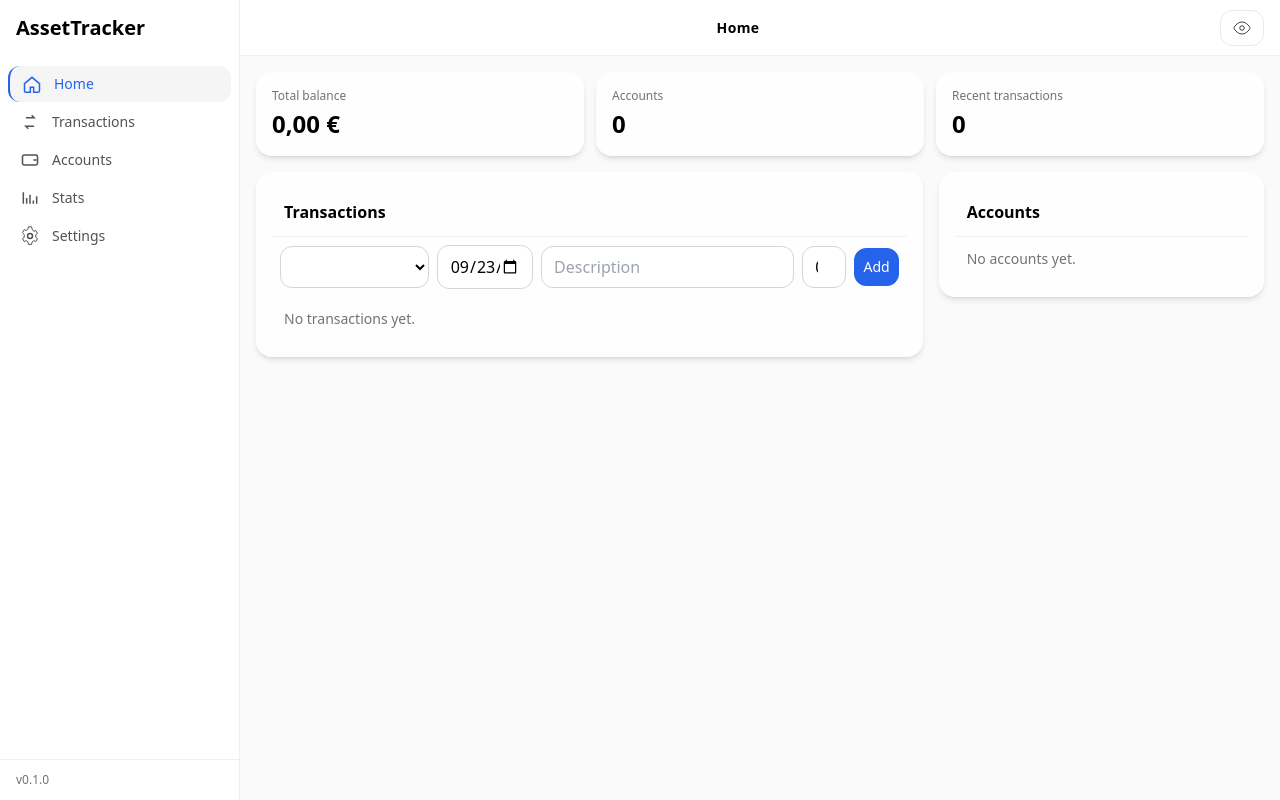
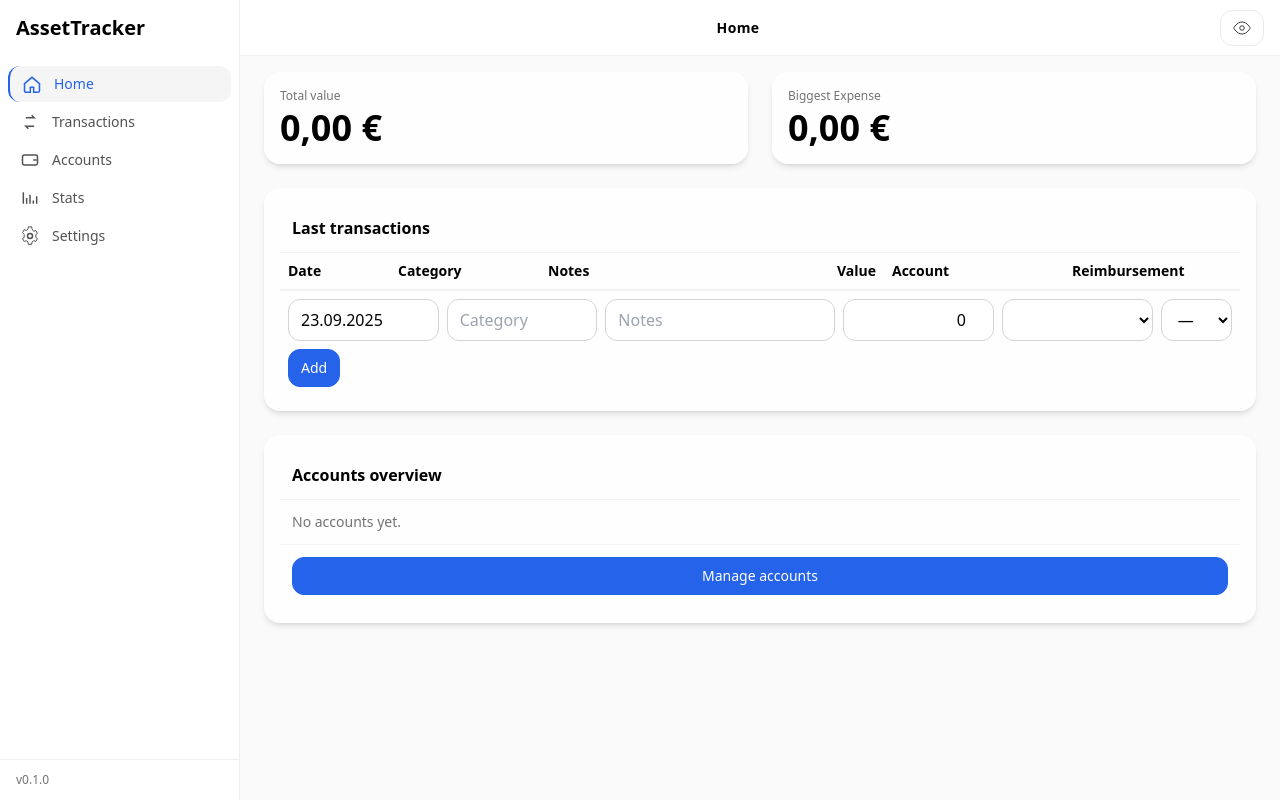
Before and after one commit to MacKenzie779/asset-tracker, a React (Vite) app: page / in a window 1280 px wide. Built offline with nearby package versions, Linux system fonts and the light colour scheme.

Commit message:
home: table in correct direction; deletion query; dateformat;

```diff
--- a/src/components/Amount.tsx
+++ b/src/components/Amount.tsx
@@ -14,8 +14,8 @@ export default function Amount({
   hidden,
   currency = 'EUR',
   className = '',
-  blurInstead = false,
-  colorBySign = false,
+  blurInstead = true,
+  colorBySign = true,
 }: Props) {
   const formatter = useMemo(() => {
     try {
@@ -56,7 +56,7 @@ export default function Amount({
         }
         aria-hidden="true"
       >
-        {'•'.repeat(Math.max(text.length, 6))}
+        {'•'.repeat(6)}
       </span>
     );
   }
--- a/src/components/TransactionAddRow.tsx
+++ b/src/components/TransactionAddRow.tsx
@@ -1,50 +1,103 @@
-import { useMemo, useState } from 'react'
-import type { Account, NewTransaction } from '../types'
-
-function todayISO() {
-  const d = new Date()
-  const m = String(d.getMonth()+1).padStart(2, '0')
-  const day = String(d.getDate()).padStart(2, '0')
-  return `${d.getFullYear()}-${m}-${day}`
-}
+import { useMemo, useState } from 'react';
+import type { Account, NewTransaction } from '../types';
+import { todayDE, parseDateDEToISO } from '../lib/format';
 
 export default function TransactionAddRow({
   accounts,
-  onAdd
+  onAdd,
 }: {
-  accounts: Account[]
-  onAdd: (t: NewTransaction) => Promise<void>
+  accounts: Account[];
+  onAdd: (t: NewTransaction) => Promise<void>;
 }) {
-  const defaultAccountId = useMemo(() => accounts[0]?.id ?? 1, [accounts])
-  const [accountId, setAccountId] = useState<number>(defaultAccountId)
-  const [date, setDate] = useState<string>(todayISO())
-  const [desc, setDesc] = useState('')
-  const [amount, setAmount] = useState<number>(0)
-  const [busy, setBusy] = useState(false)
+  const [dateDE, setDateDE] = useState<string>(todayDE());
+  const [category, setCategory] = useState('');
+  const [notes, setNotes] = useState('');
+  const [amount, setAmount] = useState<number>(0);
+  const [accountId, setAccountId] = useState<number>(accounts[0]?.id ?? 1);
+  const reimbursable = useMemo(
+    () => accounts.filter((a) => a.type === 'reimbursable'),
+    [accounts]
+  );
+  const [reimId, setReimId] = useState<number | ''>('');
+
+  const [busy, setBusy] = useState(false);
+  const onSubmit = async (e: React.FormEvent) => {
+    e.preventDefault();
+    const iso = parseDateDEToISO(dateDE);
+    if (!iso) return; // silently ignore invalid date; you can show a toast if you want
+    setBusy(true);
+    try {
+      await onAdd({
+        account_id: accountId,
+        date: iso,
+        description: notes.trim() || null,
+        amount: Number(amount) || 0,
+        category: category.trim() || null,
+        reimbursement_account_id: reimId === '' ? null : Number(reimId),
+      });
+      setCategory('');
+      setNotes('');
+      setAmount(0);
+      setReimId('');
+      setDateDE(todayDE());
+    } finally {
+      setBusy(false);
+    }
+  };
 
   return (
-    <form className="grid grid-cols-12 gap-2 items-center p-2" onSubmit={async (e) => {
-      e.preventDefault()
-      setBusy(true)
-      try {
-        await onAdd({
-          account_id: accountId,
-          date,
-          description: desc.trim() || null,
-          amount: Number(amount) || 0
-        })
-        setDesc(''); setAmount(0)
-      } finally {
-        setBusy(false)
-      }
-    }}>
-      <select className="input col-span-3" value={accountId} onChange={e=>setAccountId(parseInt(e.target.value))}>
-        {accounts.map(a => <option key={a.id} value={a.id}>{a.name}</option>)}
+    <form className="grid grid-cols-12 gap-2 items-center p-2" onSubmit={onSubmit}>
+      <input
+        className="input col-span-2"
+        placeholder="dd.mm.yyyy"
+        value={dateDE}
+        onChange={(e) => setDateDE(e.target.value)}
+      />
+      <input
+        className="input col-span-2"
+        placeholder="Category"
+        value={category}
+        onChange={(e) => setCategory(e.target.value)}
+      />
+      <input
+        className="input col-span-3"
+        placeholder="Notes"
+        value={notes}
+        onChange={(e) => setNotes(e.target.value)}
+      />
+      <input
+        type="number"
+        step="0.01"
+        className="input col-span-2 text-right"
+        value={Number.isFinite(amount) ? amount : 0}
+        onChange={(e) => setAmount(parseFloat(e.target.value))}
+      />
+      <select
+        className="input col-span-2"
+        value={accountId}
+        onChange={(e) => setAccountId(parseInt(e.target.value))}
+      >
+        {accounts.map((a) => (
+          <option key={a.id} value={a.id}>
+            {a.name}
+          </option>
+        ))}
       </select>
-      <input type="date" className="input col-span-2" value={date} onChange={e=>setDate(e.target.value)} />
-      <input className="input col-span-5" placeholder="Description" value={desc} onChange={e=>setDesc(e.target.value)} />
-      <input type="number" step="0.01" className="input col-span-1" value={amount} onChange={e=>setAmount(parseFloat(e.target.value))} />
-      <button className="btn btn-primary col-span-1" disabled={busy}>{busy ? 'Add…' : 'Add'}</button>
+      <select
+        className="input col-span-1"
+        value={reimId}
+        onChange={(e) => setReimId(e.target.value === '' ? '' : parseInt(e.target.value))}
+      >
+        <option value="">—</option>
+        {reimbursable.map((a) => (
+          <option key={a.id} value={a.id}>
+            {a.name}
+          </option>
+        ))}
+      </select>
+      <button className="btn btn-primary col-span-12 md:col-span-12 w-fit px-3" disabled={busy}>
+        {busy ? 'Add…' : 'Add'}
+      </button>
     </form>
-  )
+  );
 }
--- a/src/components/TransactionsTable.tsx
+++ b/src/components/TransactionsTable.tsx
@@ -1,49 +1,193 @@
-import Amount from './Amount'
-import type { Transaction } from '../types'
-import { formatDate } from '../lib/format'
+import { useMemo, useState } from 'react';
+import Amount from './Amount';
+import { formatDate, parseDateDEToISO } from '../lib/format';
+import type { Account, Transaction, UpdateTransaction } from '../types';
 
 export default function TransactionsTable({
   items,
+  accounts,
   hidden,
   onDelete,
+  onUpdate,
 }: {
-  items: Transaction[]
-  hidden: boolean
-  onDelete?: (id: number) => void
+  items: Transaction[];
+  accounts: Account[];
+  hidden: boolean;
+  onDelete?: (id: number) => void;
+  onUpdate?: (patch: UpdateTransaction) => Promise<void>;
 }) {
-  if (items.length === 0) {
-    return <div className="text-sm text-neutral-500 p-3">No transactions yet.</div>
-  }
+  // items come newest-first from backend; we need oldest → newest (newest at bottom)
+  const rows = useMemo(() => [...items].reverse(), [items]);
+  const reimbursable = useMemo(() => accounts.filter(a => a.type === 'reimbursable'), [accounts]);
+
   return (
     <table className="min-w-full text-sm">
       <thead>
         <tr className="[&>th]:py-2 [&>th]:px-2 text-left border-b border-neutral-200/50 dark:border-neutral-800/50">
           <th style={{width: 110}}>Date</th>
-          <th>Description</th>
-          <th>Account</th>
-          <th className="text-right" style={{width: 140}}>Amount</th>
+          <th style={{width: 150}}>Category</th>
+          <th>Notes</th>
+          <th className="text-right" style={{width: 140}}>Value</th>
+          <th style={{width: 180}}>Account</th>
+          <th style={{width: 160}}>Reimbursement</th>
           <th className="w-[1%]"></th>
         </tr>
       </thead>
       <tbody>
-        {items.map(t => (
-          <tr key={t.id} className="[&>td]:py-2 [&>td]:px-2 border-b border-neutral-200/40 dark:border-neutral-800/40">
-            <td className="tabular-nums">{formatDate(t.date)}</td>   {/* ← was t.date */}
-            <td className="truncate">{t.description || '—'}</td>
-            <td className="truncate">
-              {/* ... */}
-            </td>
-            <td className="text-right font-medium">
-              <Amount value={t.amount} hidden={hidden} colorBySign />
-            </td>
-            <td>
-              {onDelete && (
-                <button className="btn" onClick={()=>onDelete(t.id)}>Delete</button>
-              )}
-            </td>
-          </tr>
+        {rows.map(row => (
+          <EditableRow
+            key={row.id}
+            row={row}
+            accounts={accounts}
+            reimbursable={reimbursable}
+            hidden={hidden}
+            onDelete={onDelete}
+            onUpdate={onUpdate}
+          />
         ))}
       </tbody>
     </table>
-  )
+  );
 }
+
+function EditableRow({
+  row, accounts, reimbursable, hidden, onDelete, onUpdate
+}: {
+  row: Transaction;
+  accounts: Account[];
+  reimbursable: Account[];
+  hidden: boolean;
+  onDelete?: (id: number) => void;
+  onUpdate?: (patch: UpdateTransaction) => Promise<void>;
+}) {
+  const [editing, setEditing] = useState(false);
+  const [dateDE, setDateDE] = useState(formatDate(row.date));
+  const [category, setCategory] = useState(row.category ?? '');
+  const [notes, setNotes] = useState(row.description ?? '');
+  const [amount, setAmount] = useState(row.amount);
+  const [accountId, setAccountId] = useState<number>(row.account_id);
+  const [reimId, setReimId] = useState<number | ''>(row.reimbursement_account_id ?? '');
+
+  const reset = () => {
+    setEditing(false);
+    setDateDE(formatDate(row.date));
+    setCategory(row.category ?? '');
+    setNotes(row.description ?? '');
+    setAmount(row.amount);
+    setAccountId(row.account_id);
+    setReimId(row.reimbursement_account_id ?? '');
+  };
+
+  const save = async () => {
+    if (!onUpdate) return;
+    const iso = parseDateDEToISO(dateDE);
+    if (!iso) return; // invalid date; you can toast if desired
+    await onUpdate({
+      id: row.id,
+      date: iso,
+      category: category.trim() || null,
+      description: notes.trim() || null,
+      amount: Number(amount) || 0,
+      account_id: accountId,
+      reimbursement_account_id: reimId === '' ? null : Number(reimId),
+    });
+    setEditing(false);
+  };
+
+  return (
+    <tr className="[&>td]:py-2 [&>td]:px-2 border-b border-neutral-200/40 dark:border-neutral-800/40">
+      {/* Date */}
+      <td className="tabular-nums align-middle">
+        {editing ? (
+          <input
+            className="input h-8"
+            placeholder="dd.mm.yyyy"
+            value={dateDE}
+            onChange={(e) => setDateDE(e.target.value)}
+          />
+        ) : (
+          formatDate(row.date)
+        )}
+      </td>
+
+      {/* Category */}
+      <td className="align-middle">
+        {editing ? (
+          <input className="input h-8 w-full" placeholder="Category" value={category} onChange={e=>setCategory(e.target.value)} />
+        ) : (
+          row.category || '—'
+        )}
+      </td>
+
+      {/* Notes */}
+      <td className="align-middle">
+        {editing ? (
+          <input className="input h-8 w-full" placeholder="Notes" value={notes} onChange={e=>setNotes(e.target.value)} />
+        ) : (
+          row.description || '—'
+        )}
+      </td>
+
+      {/* Value */}
+      <td className="text-right font-medium align-middle">
+        {editing ? (
+          <input type="number" step="0.01" className="input h-8 text-right"
+                 value={Number.isFinite(amount) ? amount : 0}
+                 onChange={e=>setAmount(parseFloat(e.target.value))} />
+        ) : (
+          <Amount value={row.amount} hidden={hidden} colorBySign />
+        )}
+      </td>
+
+      {/* Account */}
+      <td className="align-middle">
+        {editing ? (
+          <select className="input w-full" value={accountId} onChange={e=>setAccountId(parseInt(e.target.value))}>
+            {accounts.map(a => <option key={a.id} value={a.id}>{a.name}</option>)}
+          </select>
+        ) : (
+          row.account_name
+        )}
+      </td>
+
+      {/* Reimbursement */}
+      <td className="align-middle">
+        {editing ? (
+          <select className="input h-12 w-full" value={reimId}
+                  onChange={e=>setReimId(e.target.value === '' ? '' : parseInt(e.target.value))}>
+            <option value="">—</option>
+            {reimbursable.map(a => <option key={a.id} value={a.id}>{a.name}</option>)}
+          </select>
+        ) : (
+          row.reimbursement_account_name || '—'
+        )}
+      </td>
+
+      {/* Icons */}
+      <td className="align-middle">
+        <div className="flex items-center justify-end gap-2">
+          {editing ? (
+            <>
+              <IconBtn label="Save" onClick={save}><IconCheck /></IconBtn>
+              <IconBtn label="Cancel" onClick={reset}><IconX /></IconBtn>
+            </>
+          ) : (
+            <>
+              <IconBtn label="Edit" onClick={()=>setEditing(true)}><IconPencil /></IconBtn>
+              {onDelete && <IconBtn label="Delete" onClick={()=>onDelete(row.id)}><IconTrash /></IconBtn>}
+            </>
+          )}
+        </div>
+      </td>
+    </tr>
+  );
+}
+
+/* Icon button + inline icons */
+function IconBtn({label, onClick, children}:{label:string; onClick?:()=>void; children:React.ReactNode}) {
+  return <button type="button" className="icon-btn" title={label} aria-label={label} onClick={onClick}>{children}</button>;
+}
+function IconPencil(){return(<svg width="18" height="18" viewBox="0 0 24 24" fill="none" stroke="currentColor"><path d="M12 20h9"/><path d="M16.5 3.5a2.1 2.1 0 0 1 3 3L8 18l-4 1 1-4 11.5-11.5Z" strokeWidth="1.8"/></svg>)}
+function IconTrash(){return(<svg width="18" height="18" viewBox="0 0 24 24" fill="none" stroke="currentColor"><path d="M3 6h18" strokeWidth="1.8"/><path d="M19 6l-1 14a2 2 0 0 1-2 2H8a2 2 0 0 1-2-2L5 6" strokeWidth="1.8"/><path d="M10 11v6M14 11v6" strokeWidth="1.8"/><path d="M9 6V4a2 2 0 0 1 2-2h2a2 2 0 0 1 2 2v2" strokeWidth="1.8"/></svg>)}
+function IconCheck(){return(<svg width="18" height="18" viewBox="0 0 24 24" fill="none" stroke="currentColor"><path d="M20 6 9 17l-5-5" strokeWidth="1.8"/></svg>)}
+function IconX(){return(<svg width="18" height="18" viewBox="0 0 24 24" fill="none" stroke="currentColor"><path d="M18 6 6 18M6 6l12 12" strokeWidth="1.8"/></svg>)}
--- a/src/lib/format.ts
+++ b/src/lib/format.ts
@@ -3,7 +3,6 @@ export function formatDate(d: string | Date): string {
   if (typeof d === 'string') {
     const m = d.match(/^(\d{4})-(\d{2})-(\d{2})/);
     if (m) return `${m[3]}.${m[2]}.${m[1]}`;
-    // fallback to Date if not ISO
     const dt = new Date(d);
     if (!isNaN(+dt)) return fmt(dt);
     return d;
@@ -11,9 +10,41 @@ export function formatDate(d: string | Date): string {
   return fmt(d);
 }
 
+// Parse 'dd.mm.yyyy' -> 'YYYY-MM-DD' (or null if invalid)
+export function parseDateDEToISO(s: string): string | null {
+  const m = s.trim().match(/^(\d{2})\.(\d{2})\.(\d{4})$/);
+  if (!m) return null;
+  const dd = parseInt(m[1], 10);
+  const mm = parseInt(m[2], 10);
+  const yyyy = parseInt(m[3], 10);
+  const dt = new Date(yyyy, mm - 1, dd);
+  // validate (handles 31/02 etc.)
+  if (
+    dt.getFullYear() !== yyyy ||
+    dt.getMonth() !== mm - 1 ||
+    dt.getDate() !== dd
+  ) {
+    return null;
+  }
+  return toISO(dt);
+}
+
+// Today's date as 'dd.mm.yyyy'
+export function todayDE(): string {
+  return fmt(new Date());
+}
+
+// Internal helpers
 function fmt(dt: Date): string {
   const dd = String(dt.getDate()).padStart(2, '0');
   const mm = String(dt.getMonth() + 1).padStart(2, '0');
   const yyyy = dt.getFullYear();
   return `${dd}.${mm}.${yyyy}`;
 }
+
+function toISO(dt: Date): string {
+  const dd = String(dt.getDate()).padStart(2, '0');
+  const mm = String(dt.getMonth() + 1).padStart(2, '0');
+  const yyyy = dt.getFullYear();
+  return `${yyyy}-${mm}-${dd}`;
+}
--- a/src/pages/Accounts.tsx
+++ b/src/pages/Accounts.tsx
@@ -100,7 +100,7 @@ export default function Accounts() {
   };
 
   return (
-    <div className="relative mx-auto max-w-6xl p-4">
+    <div className="relative mx-auto max-w-[1580px] p-4">
       {/* Toolbar: count + sorting */}
       <div className="mb-3 flex items-center justify-between">
         <div className="text-sm text-neutral-500">{items.length} accounts</div>
@@ -128,7 +128,7 @@ export default function Accounts() {
       </div>
 
       {/* Grid of account cards (matches your Figma) */}
-      <div className="grid gap-4 sm:grid-cols-2 xl:grid-cols-3">
+      <div className="grid gap-6 sm:grid-cols-2 xl:grid-cols-4">
         {sortedItems.map((a) => (
           <AccountCard
             key={a.id}
--- a/src/pages/Home.tsx
+++ b/src/pages/Home.tsx
@@ -1,97 +1,153 @@
 import { useEffect, useMemo, useState } from 'react';
-import { useOutletContext } from 'react-router-dom';
-import { addTransaction, listAccounts, listTransactions, deleteTransaction } from '../lib/api';
-import type { Account, Transaction, NewTransaction } from '../types';
+import { Link, useOutletContext } from 'react-router-dom';
+import {
+  addTransaction,
+  deleteTransaction,
+  listAccounts,
+  listTransactions,
+  updateTransaction,
+} from '../lib/api';
+import type {
+  Account,
+  Transaction,
+  NewTransaction,
+  UpdateTransaction,
+} from '../types';
 import Amount from '../components/Amount';
 import TransactionsTable from '../components/TransactionsTable';
 import TransactionAddRow from '../components/TransactionAddRow';
 import AccountsList from '../components/AccountsList';
+import ConfirmDialog from '../components/ConfirmDialog';
 import type { LayoutOutletContext } from '../components/Layout';
 
 export default function Home() {
   const { hidden } = useOutletContext<LayoutOutletContext>();
+
   const [accounts, setAccounts] = useState<Account[]>([]);
   const [tx, setTx] = useState<Transaction[]>([]);
   const [loading, setLoading] = useState(true);
 
+  // deletion modal state for transactions
+  const [confirmTxId, setConfirmTxId] = useState<number | null>(null);
+
   async function refresh() {
     setLoading(true);
     try {
-      const [acc, t] = await Promise.all([
-        listAccounts(),
-        listTransactions(12),
-      ]);
+      const [acc, t] = await Promise.all([listAccounts(), listTransactions(12)]);
       setAccounts(acc);
+      // keep backend order (newest-first) here; the table will reverse once so newest is at the bottom
       setTx(t);
     } finally {
       setLoading(false);
     }
   }
-  useEffect(() => { refresh(); }, []);
+  useEffect(() => {
+    refresh();
+  }, []);
 
   const totalBalance = useMemo(
     () => accounts.reduce((s, a) => s + (Number.isFinite(a.balance) ? a.balance : 0), 0),
     [accounts]
   );
 
+  const biggestExpense = useMemo(() => {
+    let min = 0;
+    for (const tr of tx) if (tr.amount < min) min = tr.amount;
+    return min;
+  }, [tx]);
+
   const handleAddTx = async (input: NewTransaction) => {
     await addTransaction(input);
     await refresh();
   };
-  const handleDeleteTx = async (id: number) => {
-    if (!confirm('Delete this transaction?')) return;
-    await deleteTransaction(id);
+
+  const requestDeleteTx = (id: number) => setConfirmTxId(id);
+  const confirmDeleteTx = async () => {
+    if (confirmTxId == null) return;
+    await deleteTransaction(confirmTxId);
+    setConfirmTxId(null);
+    await refresh();
+  };
+
+  const handleUpdateTx = async (patch: UpdateTransaction) => {
+    await updateTransaction(patch);
     await refresh();
   };
 
   return (
-    <div className="mx-auto max-w-6xl p-4">
-      {/* Top stats strip */}
-      <section className="grid grid-cols-1 sm:grid-cols-3 gap-3">
-        <div className="card p-4">
-          <p className="text-xs text-neutral-500">Total balance</p>
-          <div className="mt-1 text-2xl font-semibold">
+    <div className="mx-auto w-full max-w-[1680px] px-6 py-4">
+      {/* Top stats */}
+      <section className="grid grid-cols-1 md:grid-cols-2 gap-6">
+        <div className="card p-5">
+          <p className="text-xs text-neutral-500">Total value</p>
+          <div className="mt-1 text-3xl md:text-4xl font-bold">
             <Amount value={totalBalance} hidden={hidden} />
           </div>
         </div>
-        <div className="card p-4">
-          <p className="text-xs text-neutral-500">Accounts</p>
-          <div className="mt-1 text-2xl font-semibold">{accounts.length}</div>
-        </div>
-        <div className="card p-4">
-          <p className="text-xs text-neutral-500">Recent transactions</p>
-          <div className="mt-1 text-2xl font-semibold">{tx.length}</div>
+
+        <div className="card p-5">
+          <p className="text-xs text-neutral-500">Biggest Expense</p>
+          <div className="mt-1 text-3xl md:text-4xl font-bold">
+            <Amount value={biggestExpense} hidden={hidden} colorBySign />
+          </div>
         </div>
       </section>
 
-      {/* Main two-column: left (transactions + add), right (accounts) */}
-      <section className="mt-4 grid grid-cols-1 lg:grid-cols-3 gap-4">
-        {/* Left: 2 columns wide */}
-        <div className="lg:col-span-2">
+      {/* Main area; you set this width already */}
+      <section className="mt-6 grid items-start gap-6 grid-cols-1 2xl:grid-cols-[minmax(1280px,1fr)_minmax(60px,480px)]">
+        {/* Left: transactions */}
+        <div>
           <div className="card">
             <div className="p-3 border-b border-neutral-200/50 dark:border-neutral-800/50 flex items-center justify-between">
-              <h2 className="text-base font-semibold">Transactions</h2>
+              <h2 className="text-base font-semibold">Last transactions</h2>
               {loading && <span className="text-xs text-neutral-500">Loading…</span>}
             </div>
-            {/* One-line add row */}
-            <TransactionAddRow accounts={accounts} onAdd={handleAddTx} />
-            {/* Table */}
+
+            {/* Table (shows newest at the BOTTOM via internal reverse) */}
             <div className="overflow-auto">
-              <TransactionsTable items={tx} hidden={hidden} onDelete={handleDeleteTx} />
+              <TransactionsTable
+                items={tx}
+                accounts={accounts}
+                hidden={hidden}
+                onDelete={requestDeleteTx}    // open project dialog
+                onUpdate={handleUpdateTx}
+              />
+            </div>
+
+            {/* Add row at the bottom */}
+            <div className="border-t border-neutral-200/50 dark:border-neutral-800/50">
+              <TransactionAddRow accounts={accounts} onAdd={handleAddTx} />
             </div>
           </div>
         </div>
 
-        {/* Right: accounts list */}
-        <div className="lg:col-span-1">
+        {/* Right: accounts overview + Manage button */}
+        <div>
           <div className="card">
             <div className="p-3 border-b border-neutral-200/50 dark:border-neutral-800/50">
-              <h2 className="text-base font-semibold">Accounts</h2>
+              <h2 className="text-base font-semibold">Accounts overview</h2>
             </div>
             <AccountsList items={accounts} hidden={hidden} />
+            <div className="p-3 border-t border-neutral-200/50 dark:border-neutral-800/50">
+              <Link to="/accounts" className="btn btn-primary w-full">
+                Manage accounts
+              </Link>
+            </div>
           </div>
         </div>
       </section>
+
+      {/* Pretty confirm dialog for transaction delete */}
+      <ConfirmDialog
+        open={confirmTxId !== null}
+        title="Delete transaction?"
+        description="This action cannot be undone."
+        confirmText="Delete"
+        cancelText="Cancel"
+        danger
+        onCancel={() => setConfirmTxId(null)}
+        onConfirm={confirmDeleteTx}
+      />
     </div>
   );
 }
--- a/src/types.ts
+++ b/src/types.ts
@@ -26,7 +26,6 @@ export type Account = {
   balance: number
 }
 
-
 export type NewAccount = {
   name: string
   color?: string | null
@@ -34,22 +33,29 @@ export type NewAccount = {
   initial_balance?: number
 }
 
-
 export type Transaction = {
   id: number
   account_id: number
   account_name: string
   account_color?: string | null
-  date: string            // 'YYYY-MM-DD'
-  description?: string | null
-  amount: number          // income > 0; expense < 0
+  date: string                // 'YYYY-MM-DD'
+  category?: string | null
+  description?: string | null // shown as "Notes"
+  amount: number
+  reimbursement_account_id?: number | null
+  reimbursement_account_name?: string | null
 }
+
 export type NewTransaction = {
   account_id: number
   date: string
   description?: string | null
   amount: number
+  category?: string | null
+  reimbursement_account_id?: number | null
 }
+
+export type UpdateTransaction = Partial<NewTransaction> & { id: number }
 
 export type UpdateAccount = {
   id: number
```
Also changed, not shown: src/lib/api.ts (+28 -22 lines), 1 other file (tests, documents, lock files or other folders).
